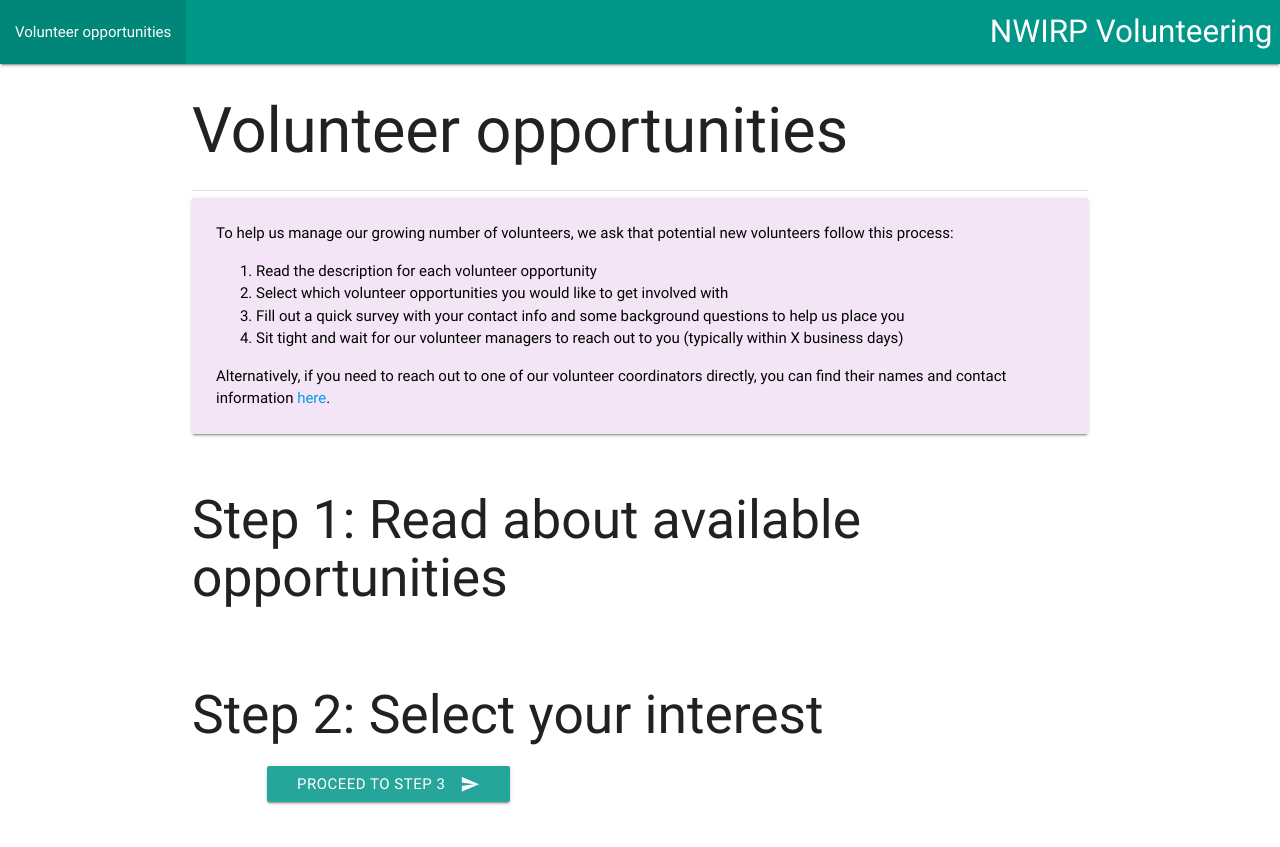
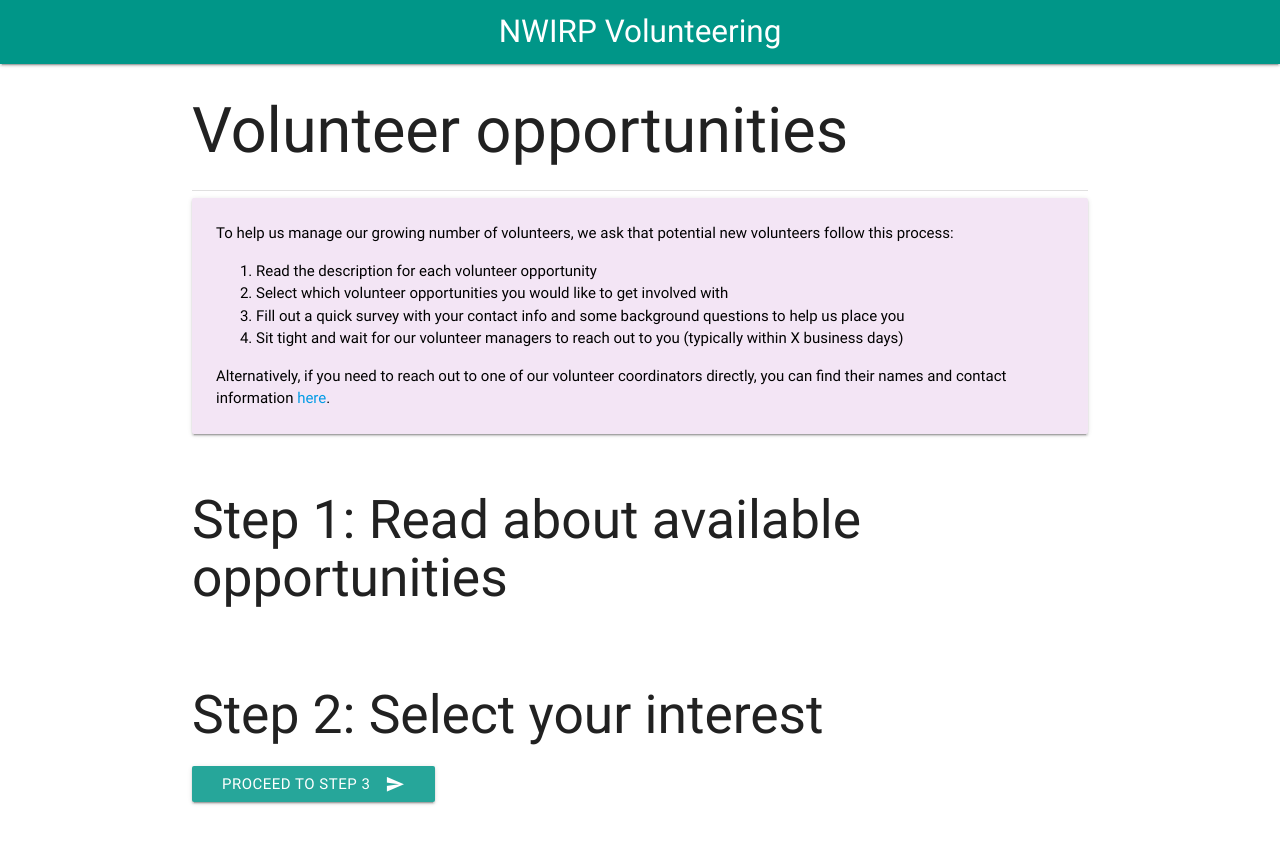
Before and after one commit to luisnaranjo733/django-react-docker, a Django app: page /volunteer/listing/ in a window 1280 px wide. Run offline with Django 3.2, Linux system fonts and the light colour scheme; data that the repository does not hold is empty; some libraries are stand-ins or nearby versions.

Commit message:
adjust some styling

```diff
--- a/src/core/static/core/css/listing.css
+++ /dev/null
@@ -1,4 +0,0 @@
-
-.indent {
-    padding-left: 5em;
-}
--- a/src/core/templates/core/base.html
+++ b/src/core/templates/core/base.html
@@ -33,9 +33,9 @@
 <div class="navbar-fixed">
   <nav>
     <div class="nav-wrapper teal">
-      <a href="{% url 'index' %}" class="brand-logo right">NWIRP Volunteering</a>
+      <a href="{% url 'index' %}" class="brand-logo center">NWIRP Volunteering</a>
       <ul id="nav-mobile" class="left hide-on-med-and-down">
-        <li><a href="{% url 'volunteer_listing' %}">Volunteer opportunities</a></li>
+        <!--<li><a href="{% url 'volunteer_listing' %}">Volunteer opportunities</a></li>-->
         {% if user.is_superuser %}<li><a href="/admin">Admin</a></li>{% endif %}
       </ul>
     </div>
--- a/src/core/templates/core/done.html
+++ b/src/core/templates/core/done.html
@@ -2,6 +2,6 @@
 
 <h1>All done!</h1>
 
-<p>Thank you for volunteering with NWIRP. We will have someone reach out to contact you in the next few days.</p>
+<p>Thank you {{ volunteer_name | capfirst }} for offering to volunteer with NWIRP. We will have someone reach out to contact you in the next few days.</p>
 
 {% endblock body %}
--- a/src/core/views.py
+++ b/src/core/views.py
@@ -53,6 +53,7 @@
     navigated the process of signing up.
     '''
     if request.method != 'POST':
+        return render(request, 'core/done.html', {'volunteer_name' : 'luis'})
         return redirect('volunteer_listing')
 
     volunteer_name = request.POST.get('volunteer_name', '')
```
